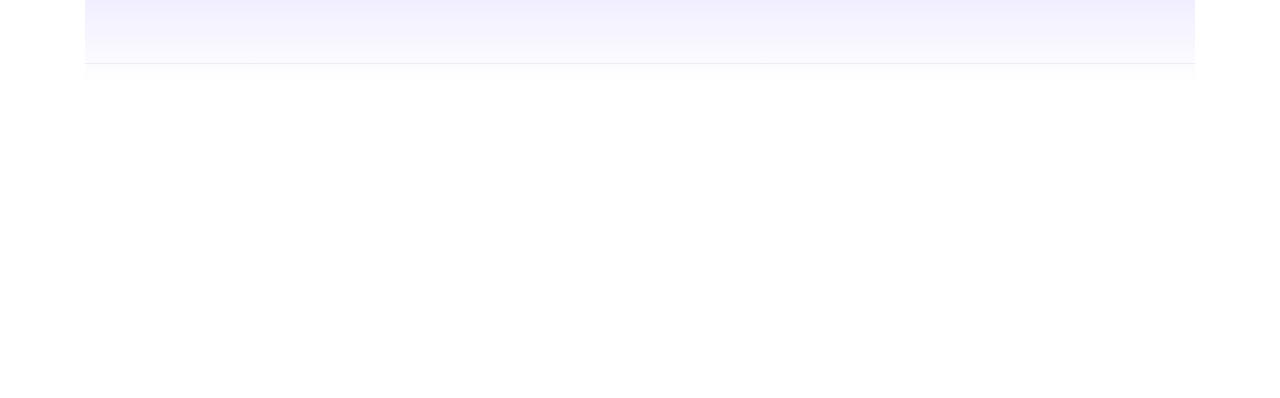
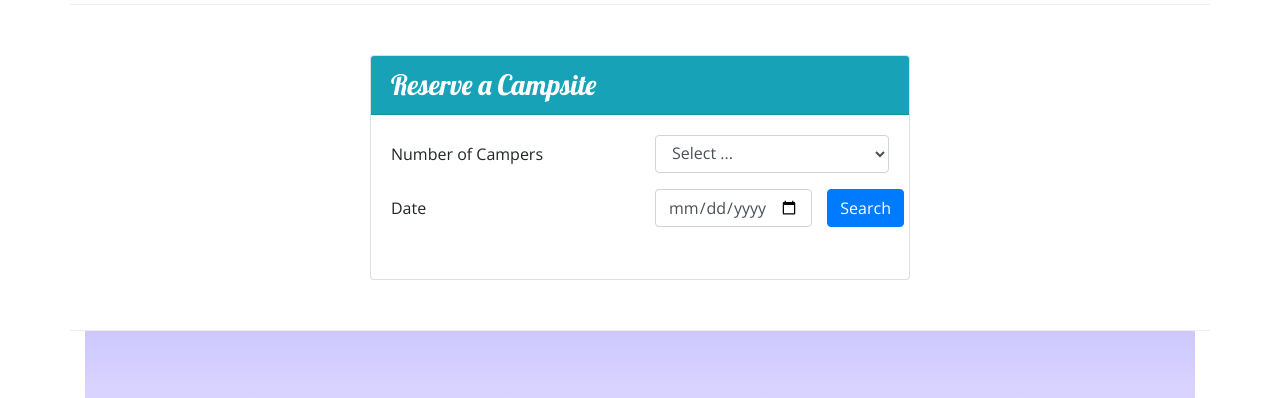
Before and after one commit to FeliciaWilkes/NucampSite, a website: page index.html in a window 1280 px wide. Shown: the part 1351-1749 px from the top of the page. Before the commit the page ends 1435 px from the top, so only its background shows below. Drawn offline with nearby package versions, Linux system fonts and the light colour scheme.

Commit message:
Week 2 Assignment

```diff
--- a/index.html
+++ b/index.html
@@ -30,6 +30,10 @@
           <div class="col">
             <h1>NuCamp</h1>
             <h2>a better way to camp</h2>
+            <div class="col-md-4 col-xl-2">
+              <a href="reserveForm" class="btn btn-info btn-lg mt-4">Reserve Campsite</a>
+            </div>
+
           </div>
         </div>
       </div>
@@ -78,11 +82,17 @@
           <h2>Featured Campsites</h2>
         </div>
         <div class="col">
-          <h3>React Lake Campground</h3>
-          <p class="d-none d-sm-block">
+          <div class="media">
+
+            <div class="media-body align-self-center">
+              <h3>React Lake Campground</h3>
+              <p class="d-none d-sm-block">
             Nestled in the foothills of the Chrome Mountains, this campground on
             the shores of the pristine React Lake is a favorite for fly fishers.
-          </p>
+              </p>
+            </div>
+            <img class=" d-flex ml-3 img-thumbnail" src="img/react-lake-thumb.jpg" alt="React Lake Campground photo">
+          </div>
         </div>
       </div>
 
@@ -100,7 +110,47 @@
               </div>
           </div>
         </div>
+        <div class=" row row-content">
+          <div class="col col-sm-6 mx-auto">
+            <div class="card">
+              <h3 class="card-header  bg-info text-white">Reserve a Campsite</h3>
+              <div class="card-body">
+                <form id="reserveForm"
+                action="">
+                  <div class="row form-group">
+                    <label   class="col-sm-6 col-form-label" for="nucampers">Number of Campers</label>
+                    <div class="col">
+                        <select class="form-control" name="nucampers" id="nucampers">
+                          <option value="noselect">Select ...</option>
+                          <option value="1">1</option>
+                          <option value="2">2</option>
+                          <option value="3">3</option>
+                          <option value="4">4</option>
+                          <option value="5">5</option>
+                          <option value="6">6</option>
+                        </select>
+                    </div>
+                  </div>
+                  <div class="row form-group">
+                    <label class="col-sm-6 col-form-label" for="date">Date</label>
+                    <div class="col">
+                      <input class="form-control" type="date" name="date" id="date" placeholder="mm/dd/yyyy"/>
+                    </div>
+                    <div class="row form-group">
 
+                      <div class="col">
+                        <button type="submit" class=" btn btn-primary">Search</button>
+                      </div>
+                    </div>
+
+
+                  </div>
+                </form>
+              </div>
+            </div>
+
+          </div>
+        </div>
       <footer class="site-footer">
         <div class="container">
             <div class="row row-content">
@@ -126,6 +176,7 @@
               </div>
             </div>
         </div>
+
     </footer>
 
     <!-- jQuery must come first, then Popper.js, then the Bootstrap JavaScript plugins.-->
```
Also changed, not shown: aboutus.html (+1 -1 lines).
